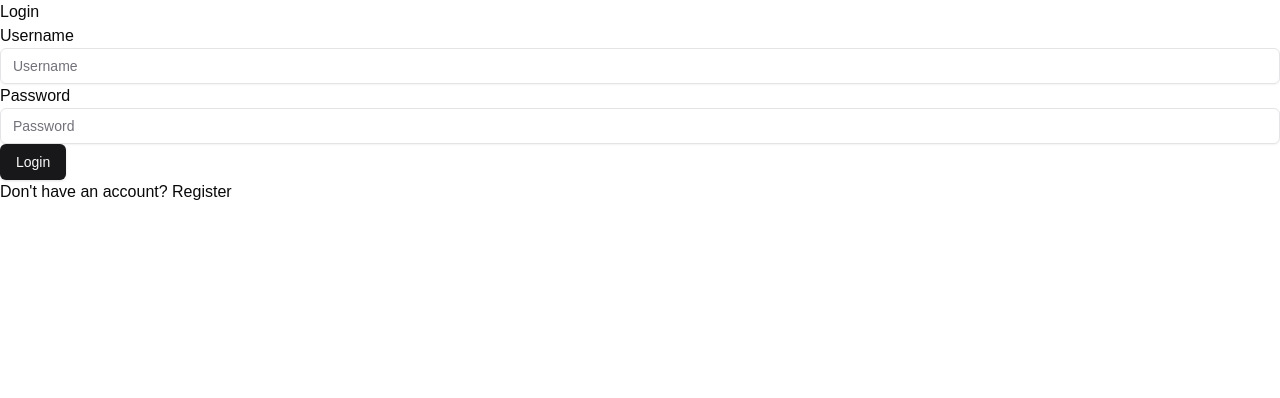
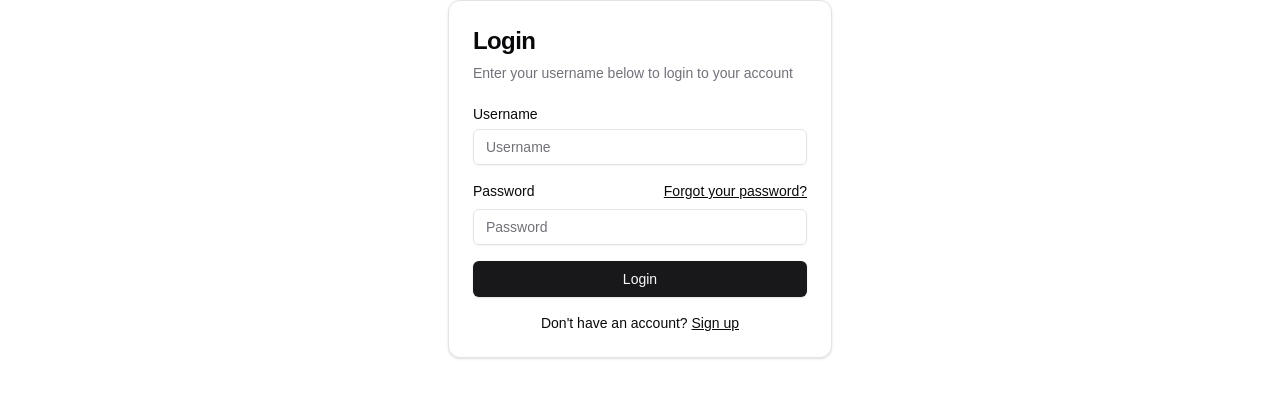
Before and after one commit to corpus-relica/lightcone, a Next.js app in the folder lightcone_ts/: page /login in a window 1280 px wide. Shown: the top 398 px of the page. Built offline with nearby package versions, Linux system fonts and the light colour scheme.

Commit message:
beautifying login form

```diff
--- a/lightcone_ts/app/login/page.tsx
+++ b/lightcone_ts/app/login/page.tsx
@@ -1,13 +1,24 @@
 "use client";
 
-import { Input } from "@/components/ui/input";
-import { Button } from "@/components/ui/button";
 import { useEffect, useState, useContext } from "react";
-import Link from "next/link";
 import { AuthContext } from '../AuthContext';
 import { useRouter } from 'next/navigation';
 
-const LoginPage = () => {
+import Link from "next/link"
+
+import { Button } from "@/components/ui/button"
+import {
+  Card,
+  CardContent,
+  CardDescription,
+  CardHeader,
+  CardTitle,
+} from "@/components/ui/card"
+import { Input } from "@/components/ui/input"
+import { Label } from "@/components/ui/label"
+
+export default function LoginForm() {
+
   const { isAuthenticated , login} = useContext(AuthContext);
   const router = useRouter();
   const [username, setUsername] = useState("");
@@ -55,35 +66,62 @@ const LoginPage = () => {
   };
 
   return (
-    <>
-      <h1>Login</h1>
+    <Card className="mx-auto max-w-sm">
+      <CardHeader>
+        <CardTitle className="text-2xl">Login</CardTitle>
+        <CardDescription>
+          Enter your username below to login to your account
+        </CardDescription>
+      </CardHeader>
+
+
+      <CardContent>
         <form onSubmit={handleSubmit}>
-        <h4>Username</h4>
+          <div className="grid gap-4">
+            <div className="grid gap-2">
+              <Label htmlFor="username">Username</Label>
               <Input
+                id="username"
                 type="text"
                 placeholder="Username"
                 value={username}
                 onChange={(e) => setUsername(e.target.value)}
                 required
               />
-        <h4>Password</h4>
+            </div>
+            <div className="grid gap-2">
+              <div className="flex items-center">
+                <Label htmlFor="password">Password</Label>
+                <Link href="#" className="ml-auto inline-block text-sm underline">
+                  Forgot your password?
+                </Link>
+              </div>
               <Input
+                id="password"
                 type="password"
                 placeholder="Password"
                 value={password}
                 onChange={(e) => setPassword(e.target.value)}
                 required
               />
+            </div>
             {error && <p className="error">{error}</p>}
-        <Button type="submit" disabled={isLoading}>
+
+            <Button type="submit" className="w-full" disabled={isLoading}>
               {isLoading ? "Loading..." : "Login"}
             </Button>
+            {/*<Button variant="outline" className="w-full">
+              Login with Google
+            </Button>*/}
+          </div>
+          <div className="mt-4 text-center text-sm">
+            Don&apos;t have an account?{" "}
+            <Link href="/register" className="underline">
+              Sign up
+            </Link>
+          </div>
         </form>
-      <p>
-        Don't have an account? <Link href="/register">Register</Link>
-      </p>
-    </>
-  );
-};
-
-export default LoginPage;
+      </CardContent>
+    </Card>
+  )
+}
--- /dev/null
+++ b/lightcone_ts/components/ui/card.tsx
@@ -0,0 +1,76 @@
+import * as React from "react"
+
+import { cn } from "@/lib/utils"
+
+const Card = React.forwardRef<
+  HTMLDivElement,
+  React.HTMLAttributes<HTMLDivElement>
+>(({ className, ...props }, ref) => (
+  <div
+    ref={ref}
+    className={cn(
+      "rounded-xl border bg-card text-card-foreground shadow",
+      className
+    )}
+    {...props}
+  />
+))
+Card.displayName = "Card"
+
+const CardHeader = React.forwardRef<
+  HTMLDivElement,
+  React.HTMLAttributes<HTMLDivElement>
+>(({ className, ...props }, ref) => (
+  <div
+    ref={ref}
+    className={cn("flex flex-col space-y-1.5 p-6", className)}
+    {...props}
+  />
+))
+CardHeader.displayName = "CardHeader"
+
+const CardTitle = React.forwardRef<
+  HTMLDivElement,
+  React.HTMLAttributes<HTMLDivElement>
+>(({ className, ...props }, ref) => (
+  <div
+    ref={ref}
+    className={cn("font-semibold leading-none tracking-tight", className)}
+    {...props}
+  />
+))
+CardTitle.displayName = "CardTitle"
+
+const CardDescription = React.forwardRef<
+  HTMLDivElement,
+  React.HTMLAttributes<HTMLDivElement>
+>(({ className, ...props }, ref) => (
+  <div
+    ref={ref}
+    className={cn("text-sm text-muted-foreground", className)}
+    {...props}
+  />
+))
+CardDescription.displayName = "CardDescription"
+
+const CardContent = React.forwardRef<
+  HTMLDivElement,
+  React.HTMLAttributes<HTMLDivElement>
+>(({ className, ...props }, ref) => (
+  <div ref={ref} className={cn("p-6 pt-0", className)} {...props} />
+))
+CardContent.displayName = "CardContent"
+
+const CardFooter = React.forwardRef<
+  HTMLDivElement,
+  React.HTMLAttributes<HTMLDivElement>
+>(({ className, ...props }, ref) => (
+  <div
+    ref={ref}
+    className={cn("flex items-center p-6 pt-0", className)}
+    {...props}
+  />
+))
+CardFooter.displayName = "CardFooter"
+
+export { Card, CardHeader, CardFooter, CardTitle, CardDescription, CardContent }
--- /dev/null
+++ b/lightcone_ts/components/ui/label.tsx
@@ -0,0 +1,26 @@
+"use client"
+
+import * as React from "react"
+import * as LabelPrimitive from "@radix-ui/react-label"
+import { cva, type VariantProps } from "class-variance-authority"
+
+import { cn } from "@/lib/utils"
+
+const labelVariants = cva(
+  "text-sm font-medium leading-none peer-disabled:cursor-not-allowed peer-disabled:opacity-70"
+)
+
+const Label = React.forwardRef<
+  React.ElementRef<typeof LabelPrimitive.Root>,
+  React.ComponentPropsWithoutRef<typeof LabelPrimitive.Root> &
+    VariantProps<typeof labelVariants>
+>(({ className, ...props }, ref) => (
+  <LabelPrimitive.Root
+    ref={ref}
+    className={cn(labelVariants(), className)}
+    {...props}
+  />
+))
+Label.displayName = LabelPrimitive.Root.displayName
+
+export { Label }
--- a/lightcone_ts/package.json
+++ b/lightcone_ts/package.json
@@ -9,6 +9,7 @@
     "lint": "next lint"
   },
   "dependencies": {
+    "@radix-ui/react-label": "^2.1.0",
     "@radix-ui/react-slot": "^1.1.0",
     "axios": "^1.7.9",
     "class-variance-authority": "^0.7.1",
```
Also changed, not shown: 1 other file (tests, documents, lock files or other folders). Lines whose indentation alone changed are shown as unchanged.
